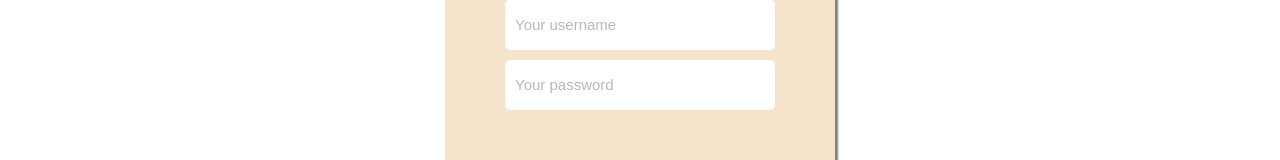
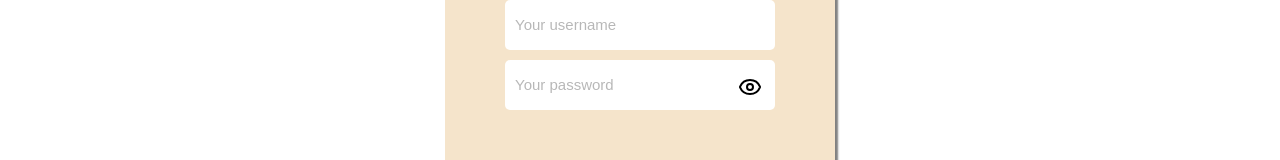
Before and after one commit to dejanjovelic/gozba-na-klik-frontend, a React (Vite) app: page /login in a window 1280 px wide. Shown: the part 371-531 px from the top of the page. Built offline with nearby package versions, Linux system fonts and the light colour scheme.

Commit message:
fix: promenjen setErrorMsg u setErrorMessage i popravljeno prikazivanje ikonice oka na loginu

```diff
--- a/src/components/forms/register/CustomerRegisterForm.jsx
+++ b/src/components/forms/register/CustomerRegisterForm.jsx
@@ -30,7 +30,7 @@ const CustomerRegisterForm = () => {
   const [activationUsername, setActivationUsername] = useState("");
 
   function showErrorMsg(message) {
-    setErrorMsg(message);
+    setErrorMessage(message);
     setShowError(true);
   }
 
--- a/src/styles/global.scss
+++ b/src/styles/global.scss
@@ -274,6 +274,7 @@ footer {
         width: 40px;
         cursor: pointer;
         background-color: white;
+        color: #000;
         border: none;
         margin-top: 5px;
       }
```
